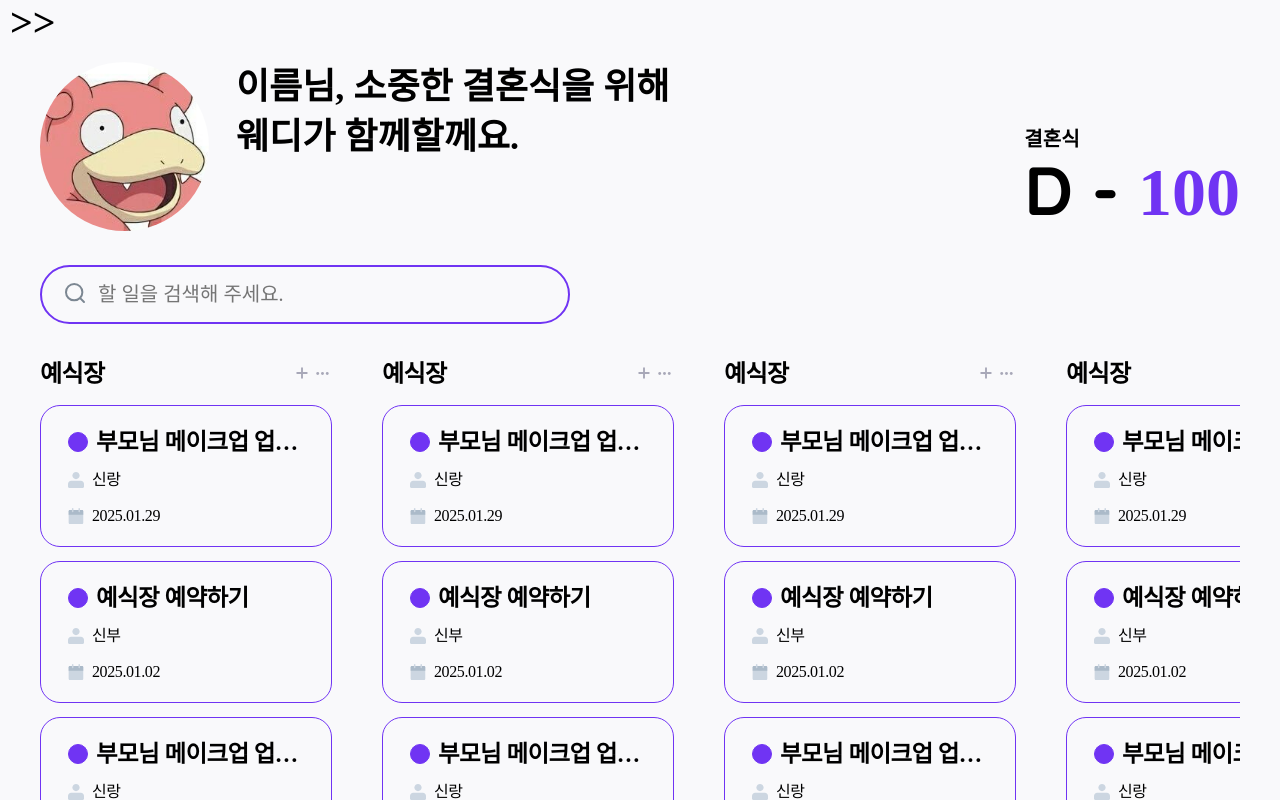
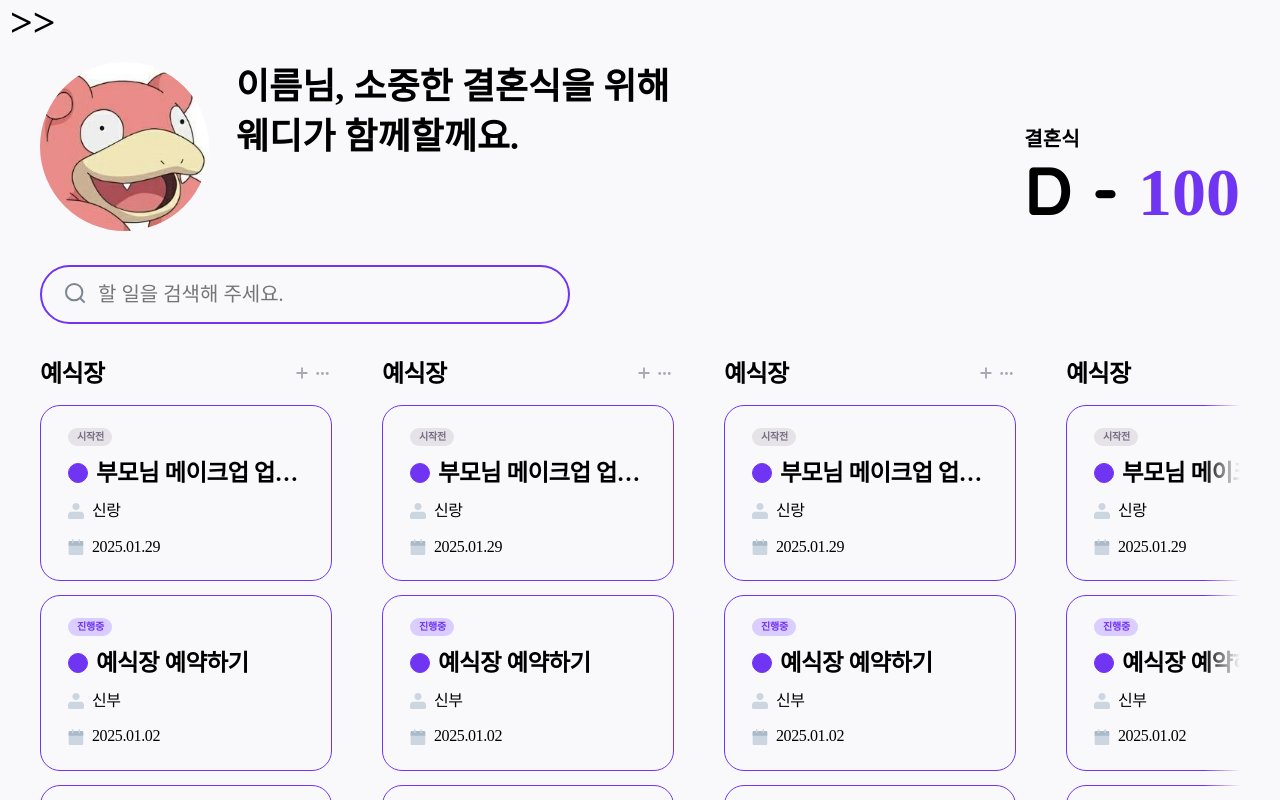
Before and after one commit to yunsusu/weddy, a Next.js app: page /workSpace in a window 1280 px wide. Shown: the top 800 px of the page. Built offline with nearby package versions, Linux system fonts and the light colour scheme; a web font is replaced by a local one.

Commit message:
fix : 디자인 수정

```diff
--- a/src/components/commons/DropDown/style.module.scss
+++ b/src/components/commons/DropDown/style.module.scss
@@ -15,7 +15,7 @@
 }
 .item {
   display: flex;
-  min-width: 13rem;
+  min-width: 14rem;
   height: 2.8rem;
   padding: 4px 5px 4px 6px;
   //   justify-content: space-between;
--- /dev/null
+++ b/src/components/commons/Filter/FilterShare.tsx
@@ -0,0 +1,36 @@
+import drop from "@/../public/icons/arrow.svg";
+import classNames from "classnames/bind";
+import Image from "next/image";
+import Item from "./item";
+import styles from "./style.module.scss";
+import { Key, useState } from "react";
+
+const cn = classNames.bind(styles);
+
+export default function FilterShare({ item }: any) {
+  const [dropState ,setDropState] = useState<boolean>(false);
+
+  const handleDrop = ()=>{
+    setDropState((prev)=>!prev)
+  }
+
+  return (
+    <div>
+      {/* filterTitle 부분 */}
+      <div className={cn("filterTitle")} >
+        <p>{item.title}</p>
+        <Image src={drop} alt={item.title} width={20} height={20} onClick={handleDrop} style={{ transform: dropState ? "rotate(180deg)" : "rotate(0deg)" }}
+        />
+      </div>
+
+      {/* filterWrap 리스트 */}
+      <div>
+        {item.item.map((item: any, index: Key | null | undefined) => (
+          <div key={index} className={cn(dropState ? "filterWrapOff" : "filterWrap")}>
+            <Item item={item} />
+          </div>
+        ))}
+      </div>
+    </div>
+  );
+}
--- a/src/components/commons/Filter/index.tsx
+++ b/src/components/commons/Filter/index.tsx
@@ -1,63 +1,46 @@
-import dashIconOff from "@/../public/icons/dashIcon.svg";
+import drop from "@/../public/icons/arrow.svg";
 import useFilterStore from "@/lib/store/filter";
 import classNames from "classnames/bind";
 import Image from "next/image";
 import Item from "./item";
 import styles from "./style.module.scss";
+import FilterShare from "./FilterShare"
 
 const cn = classNames.bind(styles);
 
-const category = [
-  "대분류",
-  "대분류1",
-  "대분류2",
-  "대분류3",
-  "대분류4",
-  "대분류5",
-  "대분류6",
-  "대분류7",
-  "대분류8",
-];
-const progressStatus = [
+const category = {
+  title:"항목",
+  item:[
+    "항목",
+   "항목1",
+   "항목2",
+   "항목3",
+   "항목4",
+   "항목5",
+   "항목6",
+   "항목7",
+   "항목8",
+  ]
+}
+const progressStatus = {
+  title:"진행현황",
+  item : [
     "progressStatus",
     "progressStatus1",
     "progressStatus2",
     "progressStatus3",
     "progressStatus4",
     "progressStatus5",
-];
+  ]
+}
 
 export default function Filter() {
   const { setFilterBox } = useFilterStore();
 
   return (
     <div>
-      <div className={cn("filterTitle")}>
-        <p>대분류</p>
-        <Image src={dashIconOff} alt="대분류" width={20} height={20} />
-      </div>
-      <div>
-        {category.map((item, index) => {
-          return (
-            <div key={index} className={cn("filterWrap")}>
-              <Item item={item} />
-            </div>
-          );
-        })}
-      </div>
-      <div className={cn("filterTitle")}>
-        <p>진행현황</p>
-        <Image src={dashIconOff} alt="진행현황" width={20} height={20} />
-      </div>
-      <div>
-        {progressStatus.map((item, index) => {
-          return (
-            <div key={index} className={cn("filterWrap")}>
-              <Item item={item} />
-            </div>
-          );
-        })}
-      </div>
+      <FilterShare item={category}/>
+      <FilterShare item={progressStatus}/>
     </div>
   );
 }
--- a/src/components/commons/Filter/style.module.scss
+++ b/src/components/commons/Filter/style.module.scss
@@ -1,3 +1,5 @@
+$speed : 0.4s;
+
 .filterTitle {
   width: 100%;
   height: 4.4rem;
@@ -14,8 +16,16 @@
   line-height: 140%; /* 21px */
 
   cursor: pointer;
+
+  & > img {
+    transition: all $speed;
+  }
 }
-.filterWrap {
+
+.filterWrap,
+.filterWrapOff {
+  transition: max-height $speed ease-out, opacity $speed ease-out;
+  overflow: hidden;
   & > div {
     display: flex;
     width: 24rem;
@@ -36,3 +46,13 @@
     cursor: pointer;
   }
 }
+
+.filterWrap {
+  max-height: 100px; /* 적절한 최대 높이 설정 */
+  opacity: 1;
+}
+
+.filterWrapOff {
+  max-height: 0;
+  opacity: 0;
+}
--- a/src/components/domains/WorkSpace/DashBoard/Card.tsx
+++ b/src/components/domains/WorkSpace/DashBoard/Card.tsx
@@ -15,11 +15,13 @@ interface Card {
     assignee: string;
     date: string;
     state: boolean;
+    progress:number;
   };
 }
 export default function Card({ item }: Card) {
   const { setChoiceCard } = useCardStore();
   const { color } = useColorStore();
+  const state = item.progress;
 
   const choice = () => {
     setChoiceCard(String(item.id));
@@ -29,6 +31,13 @@ export default function Card({ item }: Card) {
       className={item.state ? cn("cardWrap") : cn("cardWrapNone")}
       style={{ border: `1px solid ${color}` }}
     >
+    <div className={cn("cardState", {
+      "cardState1": state === 1,
+      "cardState2": state === 2,
+      "cardState3": state === 3
+    })}>
+      {state === 1 ? "시작전" : state === 2 ? "진행중" : "완료"}
+    </div>
       <div className={cn("title")} onClick={choice}>
         <div
           className={cn("colorTag")}
--- a/src/components/domains/WorkSpace/DashBoard/index.tsx
+++ b/src/components/domains/WorkSpace/DashBoard/index.tsx
@@ -20,6 +20,7 @@ interface DashBoardProps {
       assignee: string;
       date: string;
       state: boolean;
+      progress : number;
     }[];
   };
 }
--- a/src/components/domains/WorkSpace/DashBoard/style.module.scss
+++ b/src/components/domains/WorkSpace/DashBoard/style.module.scss
@@ -34,7 +34,8 @@
 .cardWrap,
 .cardWrapNone {
   max-width: 29.2rem;
-  height: 14.2rem;
+  min-height: 14.2rem;
+  height: fit-content;
   padding: 2.2rem 2.7rem;
   border-radius: 2rem;
   border: 1px solid #7034f3;
@@ -87,3 +88,37 @@
   line-height: 140%;
   letter-spacing: -0.4px;
 }
+
+.cardState{
+  display: flex;
+  // width: 4.5rem;
+  width: fit-content;
+  height: 1.8rem;
+  padding: 2px 8px 2px 9px;
+  justify-content: center;
+  align-items: center;
+  border-radius: 100px;
+  background: var(--Gray300, #E5E2E8);
+
+  color: var(--Gray600, #756D80);
+text-align: center;
+font-family: "Noto Sans KR";
+font-size: 1rem;
+font-style: normal;
+font-weight: 700;
+line-height: 140%; /* 14px */
+letter-spacing: -0.25px;
+}
+
+.cardState2{
+  border-radius: 100px;
+background: var(--Primary-Color_Soft, #DACDFF);
+
+color: var(--Primary-Color, #7034F3);
+}
+.cardState3{
+  border-radius: 100px;
+  background: var(--Primary-Color, #7034F3);
+
+  color: #FFF;
+}
--- a/src/pages/workSpace/index.tsx
+++ b/src/pages/workSpace/index.tsx
@@ -19,6 +19,7 @@ const mockData = {
       assignee: "신랑",
       date: "2025.01.29",
       state: true,
+      progress : 1,
     },
     {
       id: 2,
@@ -26,6 +27,7 @@ const mockData = {
       assignee: "신부",
       date: "2025.01.02",
       state: true,
+      progress : 2,
     },
     {
       id: 3,
@@ -33,6 +35,7 @@ const mockData = {
       assignee: "신랑",
       date: "2025.01.09",
       state: true,
+      progress : 3,
     },
     {
       id: 4,
@@ -40,6 +43,7 @@ const mockData = {
       assignee: "신랑",
       date: "2025.01.29",
       state: false,
+      progress : 1,
     },
     {
       id: 5,
@@ -47,6 +51,7 @@ const mockData = {
       assignee: "신랑",
       date: "2025.01.29",
       state: false,
+      progress : 1,
     },
     {
       id: 6,
@@ -54,6 +59,7 @@ const mockData = {
       assignee: "신랑",
       date: "2025.01.29",
       state: false,
+      progress : 1,
     },
   ],
 };
--- a/src/pages/workSpace/style.module.scss
+++ b/src/pages/workSpace/style.module.scss
@@ -49,6 +49,11 @@
   overflow-x: scroll;
   display: flex;
   gap: 5rem;
+  position: relative;
+
+  /* 우측으로 갈수록 점점 투명해지는 효과 (얇게 적용) */
+  -webkit-mask-image: linear-gradient(to right, rgba(0, 0, 0, 1) 97%, rgba(0, 0, 0, 0) 100%);
+  mask-image: linear-gradient(to right, rgba(0, 0, 0, 1) 97%, rgba(0, 0, 0, 0) 100%);
 }
 
 .sideMenuBox {
```
Also changed, not shown: public/icons/arrow.svg (added), src/components/domains/default.tsx (deleted), 1 other file (tests, documents, lock files or other folders). Lines whose indentation alone changed are shown as unchanged.
